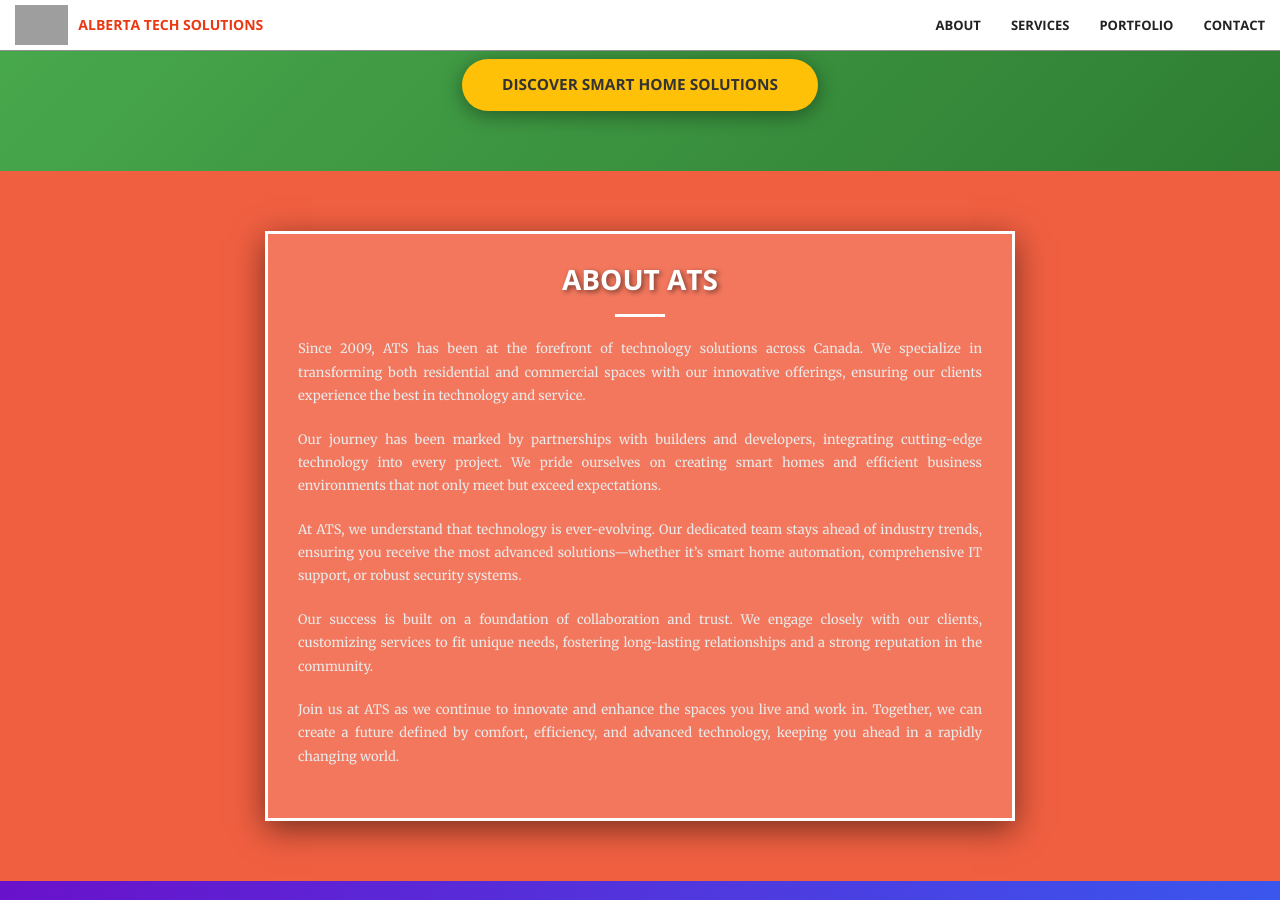
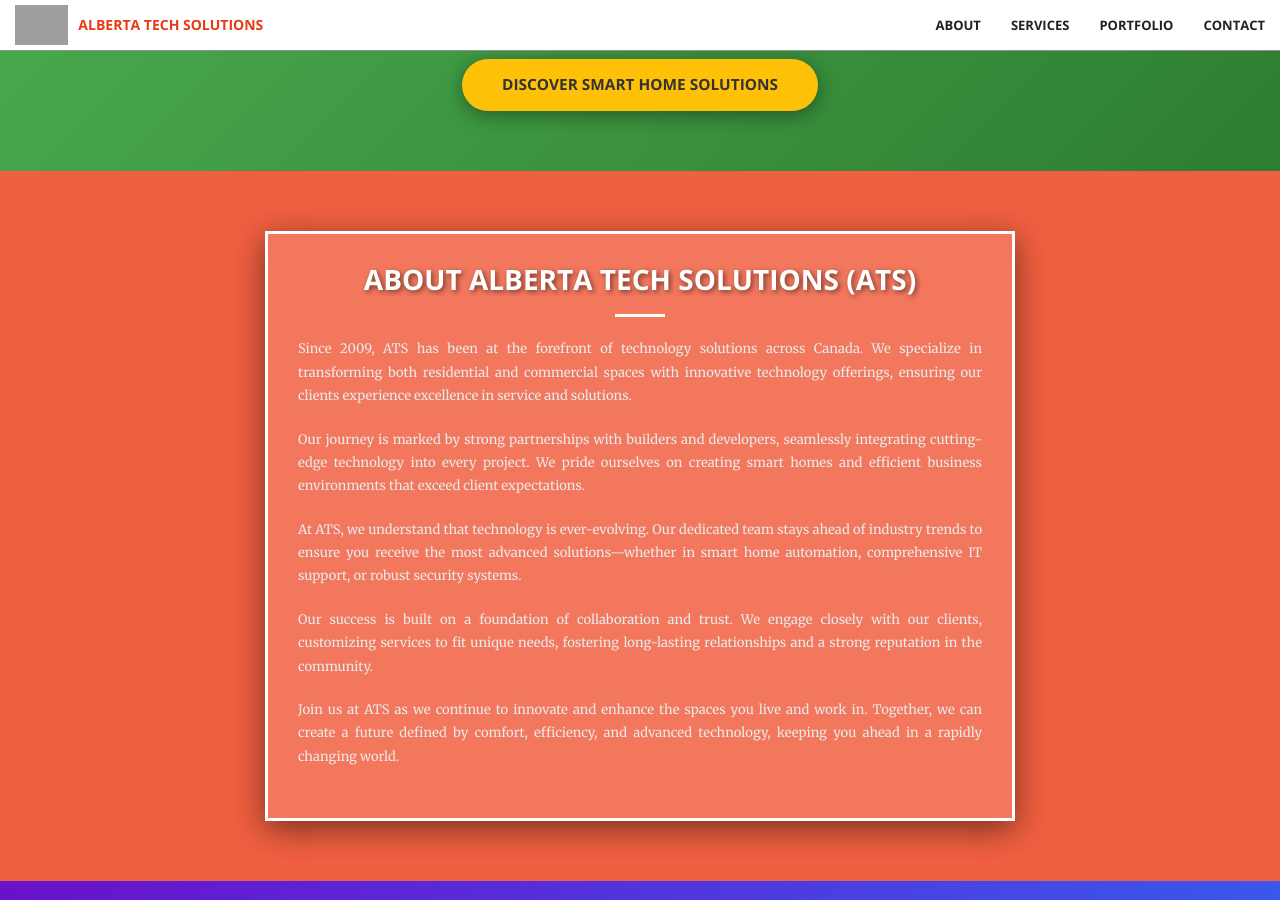
Before and after one commit to ATSGIS/albertatechsolutions, a Jekyll site: the page built from index.html, in a window 1280 px wide and 900 px high, scrolled down 1085 px. Built offline with Jekyll 4.4.1, drawn with Linux system fonts in a browser that asks for light colours; grey boxes are pictures that could not be loaded.

Commit message:
Update call-to-action.html

```diff
--- a/_includes/call-to-action.html
+++ b/_includes/call-to-action.html
@@ -4,17 +4,17 @@
             <div class="col-lg-8 col-lg-offset-2 text-center">
                 <div style="border: 3px solid #ffffff; padding: 30px; background: rgba(255, 255, 255, 0.15); box-shadow: 0 8px 30px rgba(0, 0, 0, 0.5); transition: transform 0.3s, box-shadow 0.3s;">
                     <h2 class="section-heading" style="color: #ffffff; font-size: 2.8rem; font-weight: bold; text-transform: uppercase;">
-                        About ATS
+                        About Alberta Tech Solutions (ATS)
                     </h2>
                     <hr class="light" style="border-color: #ffffff; width: 60%; margin: 20px auto;">
                     <p class="text-faded" style="color: #eaeaea; font-size: 1.3rem; line-height: 1.8; text-align: justify;">
-                        Since 2009, ATS has been at the forefront of technology solutions across Canada. We specialize in transforming both residential and commercial spaces with our innovative offerings, ensuring our clients experience the best in technology and service.
+                        Since 2009, ATS has been at the forefront of technology solutions across Canada. We specialize in transforming both residential and commercial spaces with innovative technology offerings, ensuring our clients experience excellence in service and solutions.
                     </p>
                     <p class="text-faded" style="color: #eaeaea; font-size: 1.3rem; line-height: 1.8; text-align: justify;">
-                        Our journey has been marked by partnerships with builders and developers, integrating cutting-edge technology into every project. We pride ourselves on creating smart homes and efficient business environments that not only meet but exceed expectations.
+                        Our journey is marked by strong partnerships with builders and developers, seamlessly integrating cutting-edge technology into every project. We pride ourselves on creating smart homes and efficient business environments that exceed client expectations.
                     </p>
                     <p class="text-faded" style="color: #eaeaea; font-size: 1.3rem; line-height: 1.8; text-align: justify;">
-                        At ATS, we understand that technology is ever-evolving. Our dedicated team stays ahead of industry trends, ensuring you receive the most advanced solutions—whether it’s smart home automation, comprehensive IT support, or robust security systems.
+                        At ATS, we understand that technology is ever-evolving. Our dedicated team stays ahead of industry trends to ensure you receive the most advanced solutions—whether in smart home automation, comprehensive IT support, or robust security systems.
                     </p>
                     <p class="text-faded" style="color: #eaeaea; font-size: 1.3rem; line-height: 1.8; text-align: justify;">
                         Our success is built on a foundation of collaboration and trust. We engage closely with our clients, customizing services to fit unique needs, fostering long-lasting relationships and a strong reputation in the community.
@@ -55,3 +55,16 @@
         }
     }
 </style>
+
+<!-- Open Graph Tags -->
+<meta property="og:title" content="About Us | Alberta Tech Solutions">
+<meta property="og:description" content="Learn about Alberta Tech Solutions (ATS), a leader in technology solutions across Canada since 2009. We specialize in smart home automation and IT services.">
+<meta property="og:image" content="{{ '/img/logo.png' | relative_url }}">
+<meta property="og:url" content="{{ page.url | relative_url }}">
+<meta property="og:type" content="website">
+
+<!-- Twitter Card Tags -->
+<meta name="twitter:card" content="summary_large_image">
+<meta name="twitter:title" content="About Us | Alberta Tech Solutions">
+<meta name="twitter:description" content="Learn about Alberta Tech Solutions (ATS), a leader in technology solutions across Canada since 2009. We specialize in smart home automation and IT services.">
+<meta name="twitter:image" content="{{ '/img/logo.png' | relative_url }}">
```
